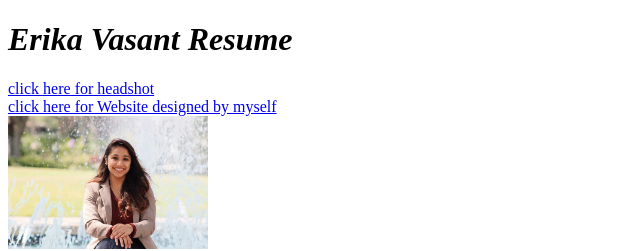
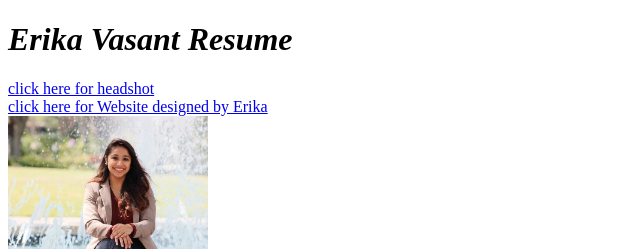
Before and after one commit to evasant2/CIM111, a plain HTML site: page homework/resume/index.html in a window 1280 px wide. Shown: the top 251 px of the page, 0-640 px from the left. Drawn offline with Linux system fonts and the light colour scheme.

Commit message:
upload hmk

```diff
--- a/homework/resume/index.html
+++ b/homework/resume/index.html
@@ -22,7 +22,7 @@
          <a href="images/me.jpg">click here for headshot</a>
          <br>
 
-         <a href="https://www.umicsun.org">click here for Website designed by myself</a>
+         <a href="https://www.umicsun.org">click here for Website designed by Erika</a>
          <br>
 
          <img src="images/me.jpg" width="200" alt="Erika Vasant">
```
